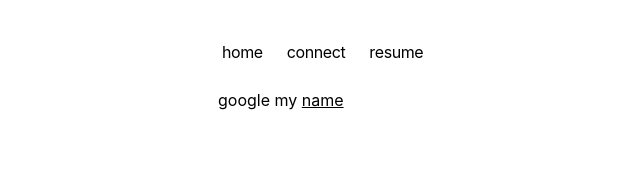
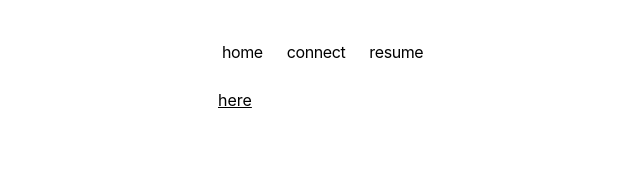
Before and after one commit to itsOmSarraf/itsomsarraf_portfolio, a Next.js app: page /connect in a window 1280 px wide. Shown: the top 178 px of the page, without its empty margins (134-774 px from the left). Built offline with nearby package versions, Linux system fonts and the light colour scheme.

Commit message:
Update page.tsx

```diff
--- a/app/connect/page.tsx
+++ b/app/connect/page.tsx
@@ -1,8 +1,7 @@
 export default function Connect() {
     return (
         <div>
-            Google my
-            <a href="https://www.google.com/search?q=Om+Sarraf" target="_blank"> <span className="underline">name</span></a>
+            <a href="https://www.google.com/search?q=Om+Sarraf" target="_blank"> <span className="underline">Here</span></a>
         </div>
     )
 }
```
